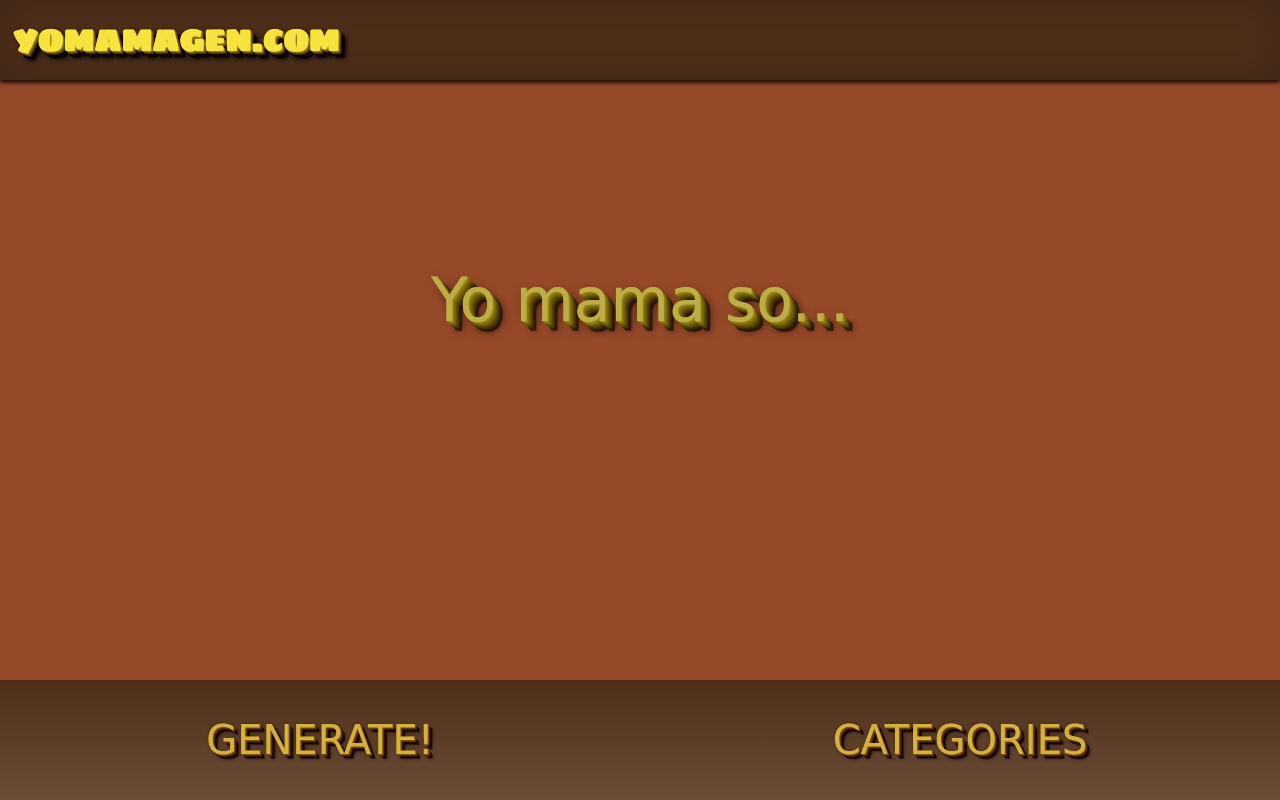
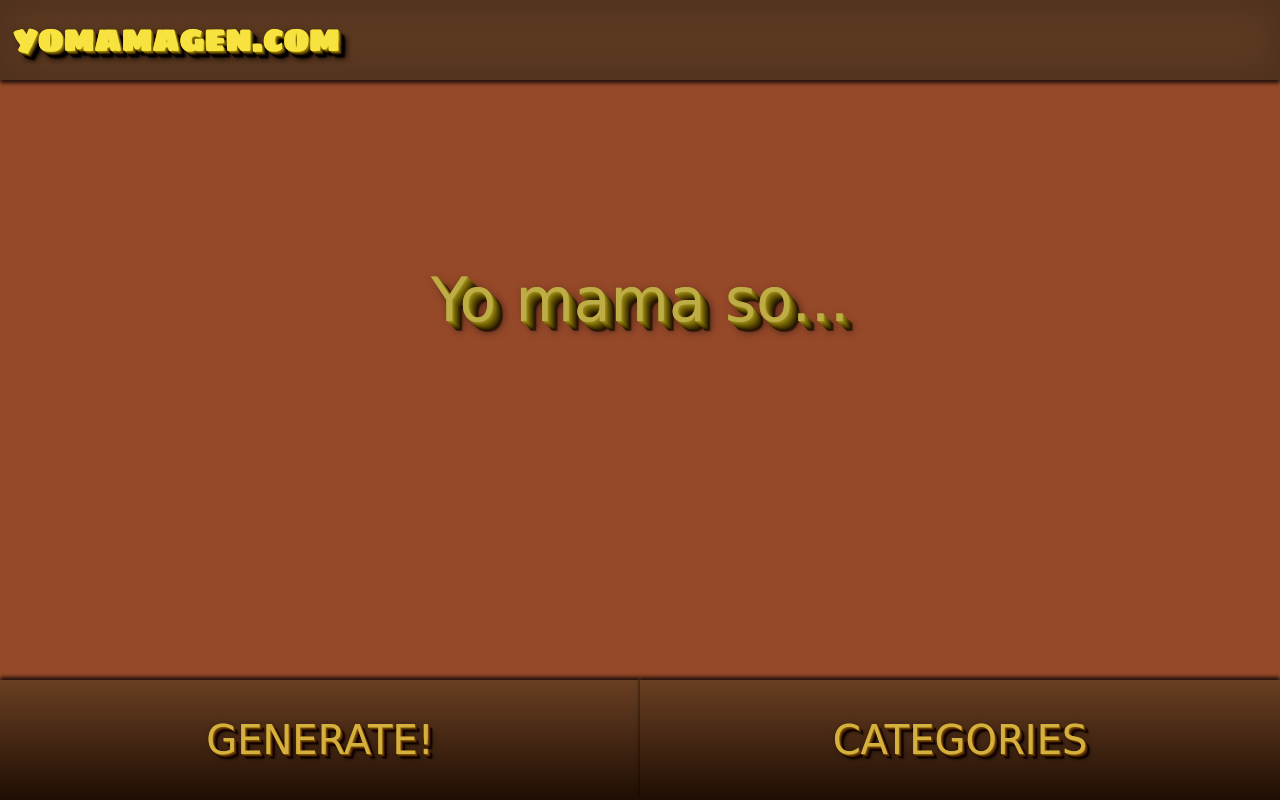
Before and after one commit to allpickuplines/yoMamaGen, a Flask app: page / in a window 1280 px wide. Run offline with Flask 2, Linux system fonts and the light colour scheme; data that the repository does not hold is empty; some libraries are stand-ins or nearby versions; some web fonts are replaced.

Commit message:
changes button colours and adds shadow

```diff
--- a/app/templates/index.html
+++ b/app/templates/index.html
@@ -14,7 +14,7 @@ body {
     margin: 0%;
 }
 #title_box {
-	background-color: #4D2F1A;
+	background-color: #5C3921;
 	position: absolute;
     width: 100%;
 	top:0;
@@ -69,13 +69,16 @@ button {
     height: 100%;
     position: absolute;
     text-transform: uppercase;
-    background: #825c42;
-    background: -webkit-gradient(linear, left top, left bottom, from(#4d2f1a), to(#6b4c37));
-    background: -webkit-linear-gradient(top, #4d2f1a, #6b4c37);
-    background: -moz-linear-gradient(top, #4d2f1a, #6b4c37);
-    background: -ms-linear-gradient(top, #4d2f1a, #6b4c37);
-    background: -o-linear-gradient(top, #4d2f1a, #6b4c37);
+    background: #7A4E30;
+    background: -webkit-gradient(linear, left top, left bottom, from(#693F23), to(#1F0E03));
+    background: -webkit-linear-gradient(top, #693F23, #1F0E03);
+    background: -moz-linear-gradient(top, #693F23, #1F0E03);
+    background: -ms-linear-gradient(top, #693F23, #1F0E03);
+    background: -o-linear-gradient(top, #693F23, #1F0E03);
     text-shadow: 0px 0px 0 rgb(159,121,7),1px 1px 0 rgb(122,84,-30),2px 2px 0 rgb(85,47,-67),3px 3px 0 rgb(48,10,-104), 4px 4px 0 rgb(11,-27,-141),5px 5px 4px rgba(0,0,0,0.3),5px 5px 1px rgba(0,0,0,0.5),0px 0px 4px rgba(0,0,0,.2);
+    -webkit-box-shadow:0 -3px 4px rgba(0, 0, 0, 0.8);
+    -moz-box-shadow:0 -3px 4px rgba(0, 0, 0, 0.8);
+    box-shadow:0 -3px 4px rgba(0, 0, 0, 0.8);
 }
 #gen_button {
     width: 50%;
@@ -88,17 +91,22 @@ button {
 button:hover {
 	cursor: pointer;
 	color: #E3BF54;
-	background: -webkit-gradient(linear, left top, left bottom,  from(#4d2f1a), to(#825c42));
-    background: -webkit-linear-gradient(top, #4d2f1a, #825c42);
-    background: -moz-linear-gradient(top, #4d2f1a, #825c42);
-    background: -ms-linear-gradient(top, #4d2f1a, #825c42);
-    background: -o-linear-gradient(top, #4d2f1a, #825c42);
+	background: -webkit-gradient(linear, left top, left bottom,  from(#7A4E30), to(#361B09));
+    background: -webkit-linear-gradient(top, #7A4E30, #361B09);
+    background: -moz-linear-gradient(top, #7A4E30, #361B09);
+    background: -ms-linear-gradient(top, #7A4E30, #361B09);
+    background: -o-linear-gradient(top, #7A4E30, #361B09);
 }
 button:active {
 	color: #E3BF54;
 	margin-left: 2px;
 	padding-top: 3px;
     text-shadow: 0 1px 2px rgba(0, 0, 0, 0.8);
+    background: -webkit-gradient(linear, left top, left bottom,  from(#5C3921), to(#5E3519));
+    background: -webkit-linear-gradient(top, #5C3921, #5E3519);
+    background: -moz-linear-gradient(top, #5C3921, #5E3519);
+    background: -ms-linear-gradient(top, #5C3921, #5E3519);
+    background: -o-linear-gradient(top, #5C3921, #5E3519);
 }
 select {
     font-family: 'Slackey', cursive;
@@ -114,7 +122,7 @@ select {
 	width: 50%;
 	height: 0%;
 	position: absolute;
-	background-color: #4D2F1A;
+	background-color: #5C3921;
     text-shadow: 0px 0px 0 rgb(159,121,7),1px 1px 0 rgb(122,84,-30),2px 2px 0 rgb(85,47,-67),3px 3px 0 rgb(48,10,-104), 4px 4px 0 rgb(11,-27,-141),5px 5px 4px rgba(0,0,0,0.3),5px 5px 1px rgba(0,0,0,0.5),0px 0px 4px rgba(0,0,0,.2);
 }
 #drop_down {
```
